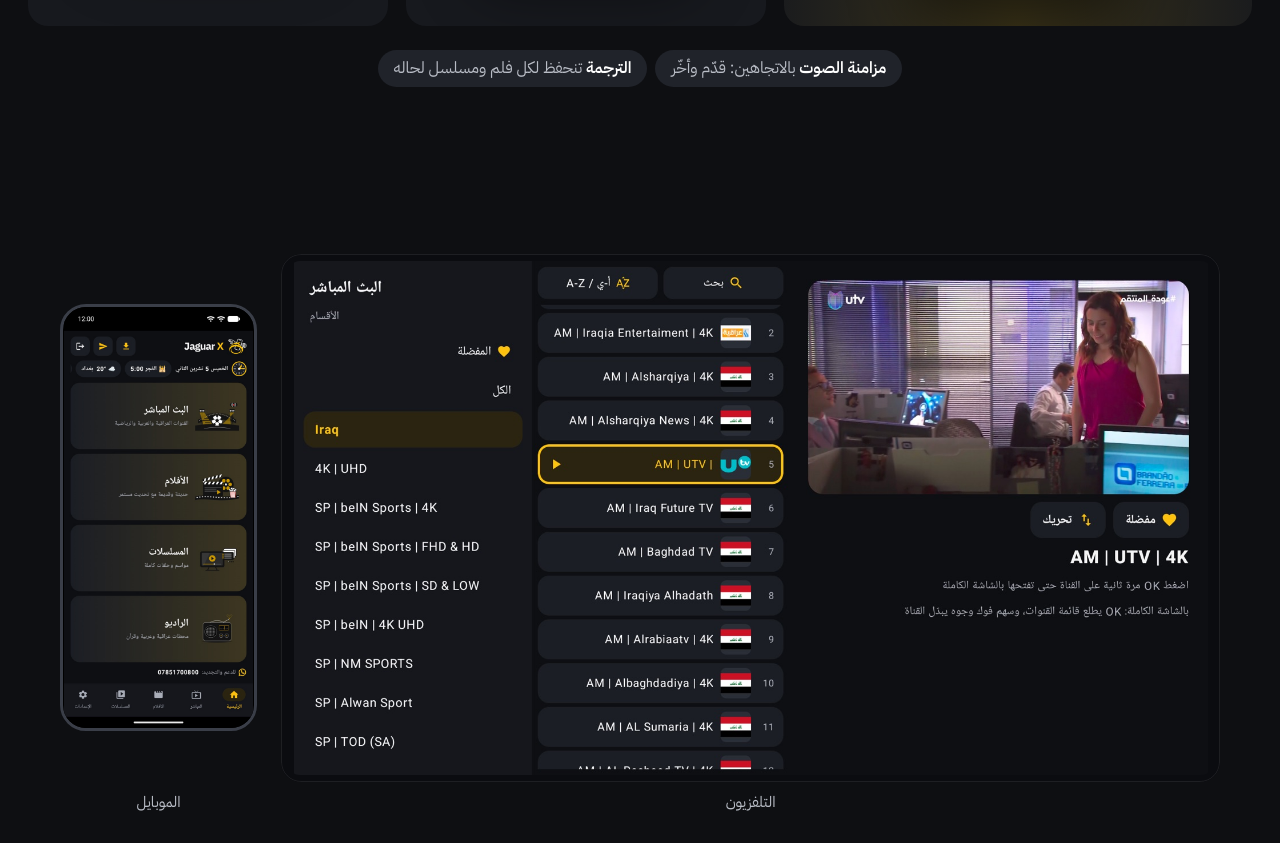
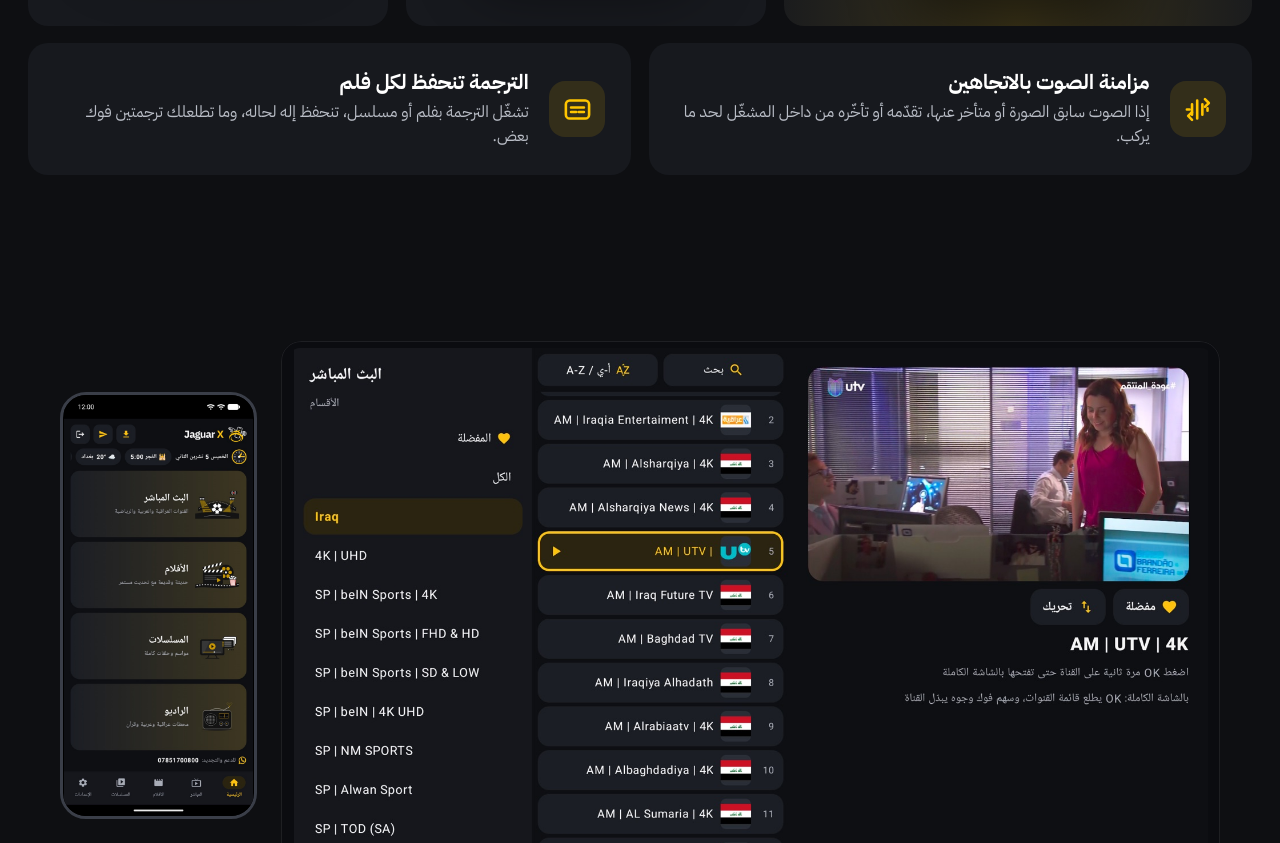
Before and after one commit to maythm91mk-droid/jaguar-x-public, a plain HTML site: page v2.html in a window 1280 px wide. Shown: the part 2298-3141 px from the top of the page. Drawn offline with Linux system fonts and the light colour scheme; no server answers.

Commit message:
v2 preview: sound sync and subtitles as two clear cards
Co-Authored-By: Claude Opus 5.5 <noreply@anthropic.com>

```diff
--- a/v2.html
+++ b/v2.html
@@ -168,9 +168,12 @@ h3{font-size:var(--s-m);font-weight:600;line-height:1.3}
 .nc .shot2{width:min(80%,220px);aspect-ratio:600/1244;margin:auto auto 0;margin-block-start:18px;border-radius:30px;border:7px solid #1b1d22;overflow:hidden;background:#000;box-shadow:0 24px 60px rgba(0,0,0,.45);transition:transform 400ms var(--ease-out)}
 .nc .shot2 img{width:100%;height:100%;object-fit:cover;object-position:50% 0;display:block}
 @media (hover:hover){.nc:hover .shot2{transform:translateY(-6px)}}
-.more{display:flex;flex-wrap:wrap;justify-content:center;gap:8px;max-width:1240px;margin:clamp(16px,2vw,24px) auto 0}
-.more li{background:var(--step2);border-radius:99px;padding:6px 16px;font-size:16px;color:var(--muted)}
-.more li b{color:var(--ink);font-weight:600}
+.more{display:grid;grid-template-columns:repeat(2,minmax(0,1fr));gap:clamp(12px,1.4vw,20px);max-width:1240px;margin:clamp(12px,1.4vw,20px) auto 0}
+.mc{display:flex;align-items:center;gap:clamp(14px,1.6vw,22px);background:var(--step);border-radius:var(--r);padding:clamp(18px,2vw,28px)}
+.mi{flex:none;display:grid;place-items:center;width:clamp(52px,4.4vw,64px);aspect-ratio:1;border-radius:16px;background:rgba(255,197,0,.12);color:var(--y)}
+.mi svg{width:55%;height:55%;fill:none;stroke:currentColor;stroke-width:2;stroke-linecap:round;stroke-linejoin:round}
+.mc h3{font-size:clamp(19px,1.6vw,24px);font-weight:700;margin-block-end:4px}
+.mc p{color:var(--muted);font-size:16px;line-height:1.55}
 
 /* v2: sticky subscribe bar on phones */
 .dock{display:none}
@@ -381,6 +384,8 @@ h3{font-size:var(--s-m);font-weight:600;line-height:1.3}
   .hph{border-width:4px;border-radius:16px}
   .stats{grid-template-columns:repeat(2,minmax(0,1fr));gap:10px}
   .newsgrid{grid-template-columns:minmax(0,1fr)}
+  .more{grid-template-columns:minmax(0,1fr)}
+  .mc{align-items:flex-start}
   .actpanel{grid-template-columns:minmax(0,1fr);gap:10px}
   .actmain{grid-column:auto}
   .dlc{min-height:104px}
@@ -514,10 +519,16 @@ h3{font-size:var(--s-m);font-weight:600;line-height:1.3}
       <div class="shot2"><img src="img/new-youtube.jpg" width="600" height="1244" loading="lazy" alt="يوتيوب مفتوح داخل تطبيق Jaguar X"></div>
     </article>
   </div>
-  <ul class="more rv">
-    <li><b>مزامنة الصوت</b> بالاتجاهين: قدّم وأخّر</li>
-    <li><b>الترجمة</b> تنحفظ لكل فلم ومسلسل لحاله</li>
-  </ul>
+  <div class="more">
+    <article class="mc rv">
+      <span class="mi" aria-hidden="true"><svg viewBox="0 0 24 24"><path d="M3 12h2M7 8v8M11 5v14M15 8v8M19 11v2"/><path d="M17 4l3 3-3 3M7 14l-3 3 3 3"/></svg></span>
+      <div><h3>مزامنة الصوت بالاتجاهين</h3><p>إذا الصوت سابق الصورة أو متأخر عنها، تقدّمه أو تأخّره من داخل المشغّل لحد ما يركب.</p></div>
+    </article>
+    <article class="mc rv" style="--d:80ms">
+      <span class="mi" aria-hidden="true"><svg viewBox="0 0 24 24"><rect x="3" y="5" width="18" height="14" rx="3"/><path d="M7 14h4M13 14h4M7 10.5h10"/></svg></span>
+      <div><h3>الترجمة تنحفظ لكل فلم</h3><p>تشغّل الترجمة بفلم أو مسلسل، تنحفظ إله لحاله، وما تطلعلك ترجمتين فوك بعض.</p></div>
+    </article>
+  </div>
 </section>
 
 <section class="sec show" id="try">
```
